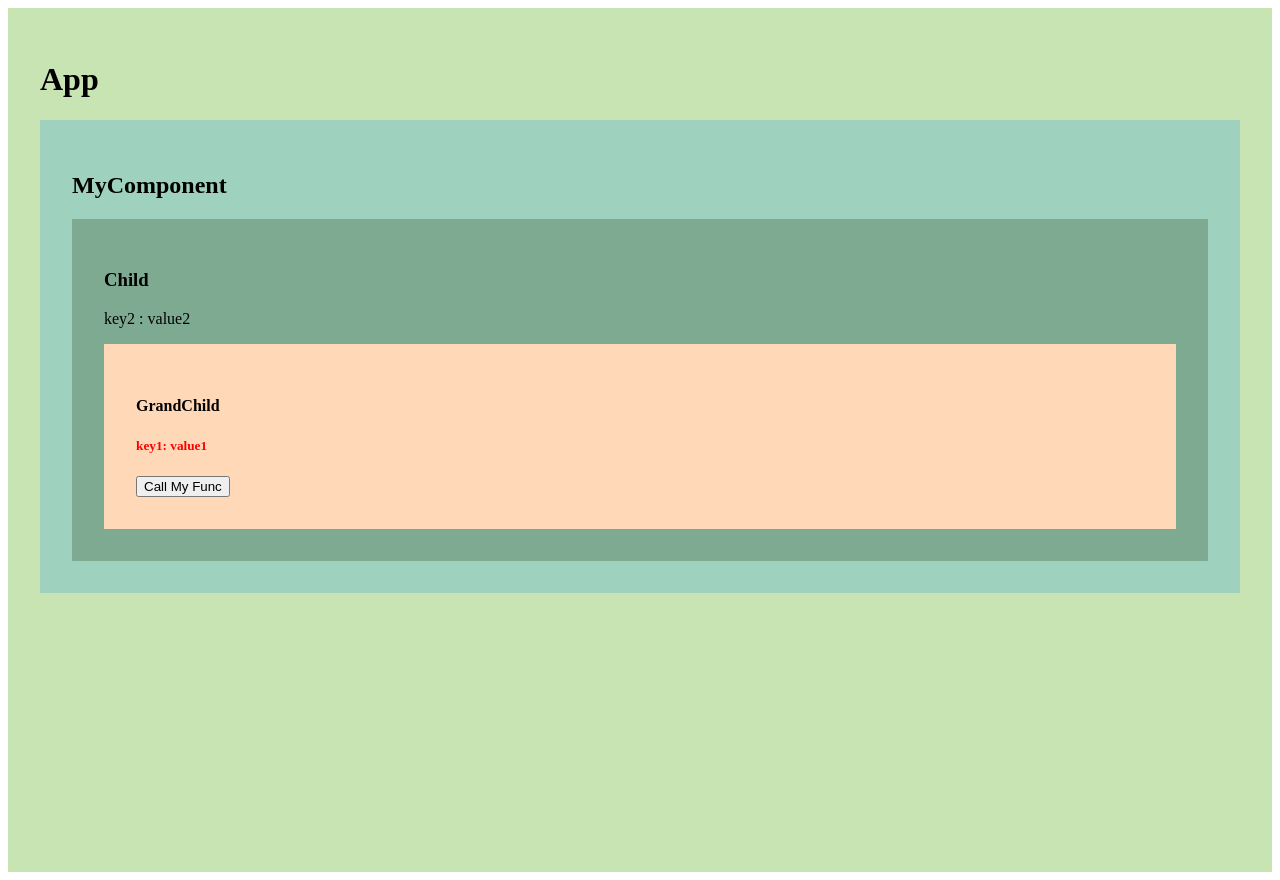
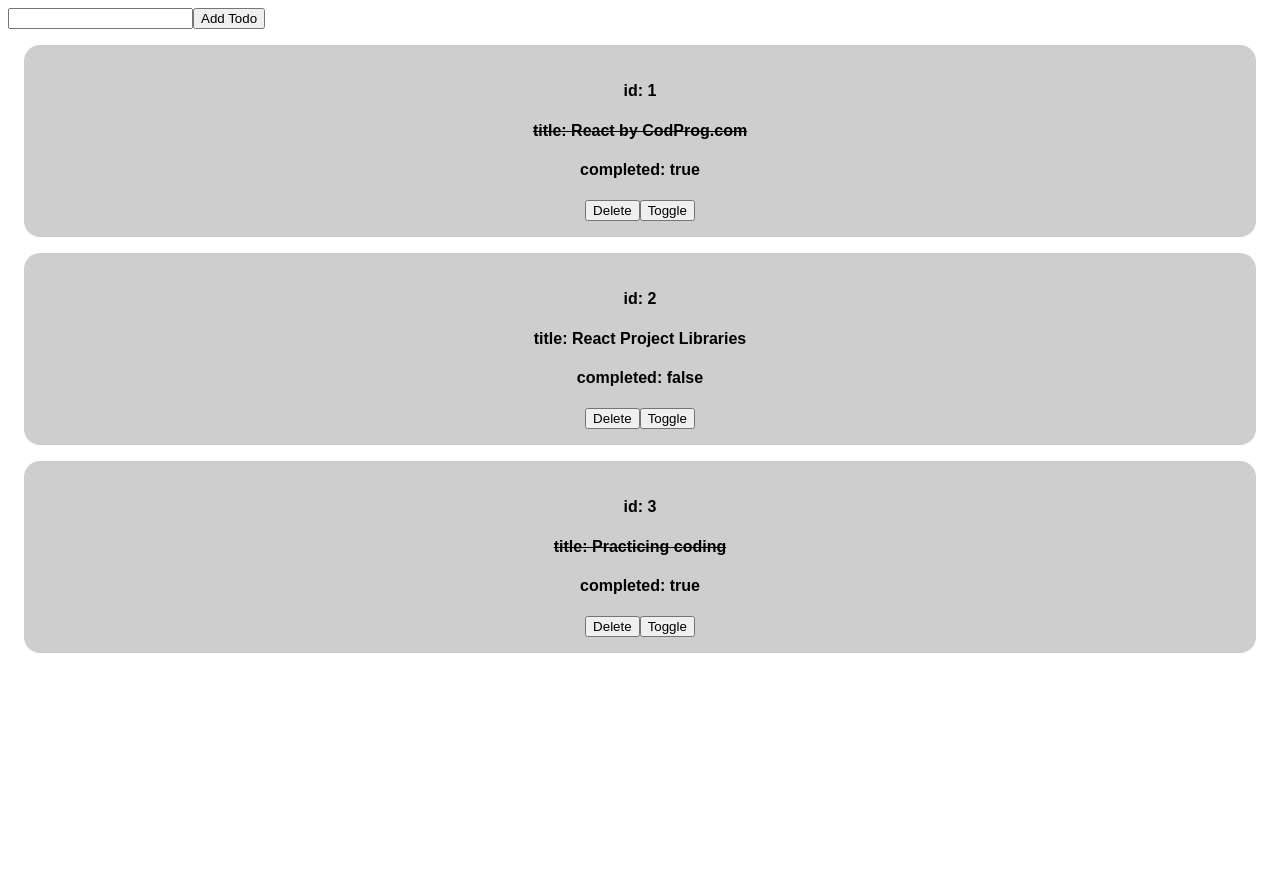
Before and after one commit to dibborah/todo-app-using-reducer, a React (Vite) app: page / in a window 1280 px wide. After the commit the page ends 800 px from the top, so only its background shows below. Built offline with nearby package versions, Linux system fonts and the light colour scheme.

Commit message:
context added in todo-app

```diff
--- a/src/AddTodoForm.jsx
+++ b/src/AddTodoForm.jsx
@@ -1,12 +1,12 @@
 import { useState } from "react";
-import { v4 as uuid } from "uuid";
-
-const AddTodoForm = ({ dispatch }) => {
+import { MyContext } from "./App";
+const AddTodoForm = () => {
   const [title, setTitle] = useState("");
+  const { dispatch } = MyContext();
   const handleAddTodo = (e) => {
     e.preventDefault();
-    if(title.trim().length === 0){
-      alert("Please Enter something!!!")
+    if (title.trim().length === 0) {
+      alert("Please Enter something!!!");
       return;
     }
     dispatch({
--- a/src/App.jsx
+++ b/src/App.jsx
@@ -1,35 +1,45 @@
-import MyComponent from "./MyComponent";
+import { useContext, useReducer } from "react";
+import Todos from "./Todos";
+import AddTodoForm from "./AddTodoForm";
+import { createContext } from "react";
 
-// prop drilling se bachne ne ke liya hum context api ka use karte hain
-
-// prop drilling to pass data
-// Through props data in react is always passed from PARENT to CHILD
-
-// ---- CONTEXT WRAPPER --------
-
-// COMPONENTS
-
-// PARENT
-//     |
-//    🔻
-// CHILD
-//     |
-//    🔻
-// GRAND-CHILD
-
-// ---- CONTEXT WRAPPER --------
-
-// export const MyAppContext = createContext();
-
-const App = () => {
-  return (
-    <div
-      style={{ padding: "2rem", backgroundColor: "#C8E4B2", height: "100vh" }}
-    >
-      <h1>App</h1>
-      <MyComponent />
-    </div>
-  );
+const reducer = (todos, action) => {
+  if (action.type === "DELETE_TODO") {
+    return todos.filter((todo) => todo.id !== action.payload.id);
+  } else if (action.type === "ADD_TODO") {
+    return [...todos, action.payload.newTodo];
+  } else if (action.type === "TOGGLE_COMPLETED") {
+    return todos.map((todo) => {
+      if (todo.id === action.payload.id) {
+        return { ...todo, completed: !todo.completed };
+      } else {
+        return todo;
+      }
+    });
+  }
+  return todos;
 };
 
+const initialTodos = [
+  { id: "1", title: "React by CodProg.com", completed: true },
+  { id: "2", title: "React Project Libraries", completed: false },
+  { id: "3", title: "Practicing coding", completed: true },
+];
+
+const TodoContext = createContext();
+
+function App() {
+  const [todos, dispatch] = useReducer(reducer, initialTodos);
+  return (
+    <TodoContext.Provider value={{todos, dispatch}}>
+      <AddTodoForm />
+      <Todos />
+    </TodoContext.Provider>
+  );
+}
+
+export const MyContext = () => {
+  return useContext(TodoContext);
+}
+
 export default App;
--- a/src/Child.jsx
+++ b/src/Child.jsx
@@ -1,6 +1,6 @@
 import GrandChild from "./GrandChild";
 import { useContext } from "react";
-import  {MyAppContext}  from "./main";
+import  {MyAppContext}  from "./mainEarlier";
 
 const Child = () => {
   const {key2} = useContext(MyAppContext);
--- a/src/GrandChild.jsx
+++ b/src/GrandChild.jsx
@@ -1,5 +1,5 @@
 import { useContext } from "react";
-import  {MyAppContext}  from "./main";
+import  {MyAppContext}  from "./mainEarlier";
 
 const GrandChild = () => {
   const { key1, someFunction }  = useContext(MyAppContext);
--- a/src/Todo.jsx
+++ b/src/Todo.jsx
@@ -1,4 +1,7 @@
-const Todo = ({ id, title, completed, dispatch }) => {
+import { MyContext } from "./App";
+
+const Todo = ({ id, title, completed }) => {
+  const { dispatch } = MyContext();
   const handleDeleteTodo = () => {
     dispatch({
       type: "DELETE_TODO",
@@ -23,7 +26,9 @@ const Todo = ({ id, title, completed, dispatch }) => {
       }}
     >
       <h4>id: {id}</h4>
-      <h4 style={{textDecoration: completed ? "line-through" : "solid"}}>title: {title}</h4>
+      <h4 style={{ textDecoration: completed ? "line-through" : "solid" }}>
+        title: {title}
+      </h4>
       {/* Remember boolean values never gets printed. Based on that we have to print Strings or other values */}
       <h4>completed: {completed ? "true" : "false"}</h4>
       <button onClick={handleDeleteTodo}>Delete</button>
--- a/src/Todos.jsx
+++ b/src/Todos.jsx
@@ -1,10 +1,12 @@
 import Todo from "./Todo";
+import { MyContext } from "./App";
 
-const Todos = ({ todos, dispatch }) => {
+const Todos = () => {
+  const {todos} = MyContext();
   return (
     <div>
       {todos.map((todo) => (
-        <Todo {...todo} key={todo.id} dispatch={dispatch}/>
+        <Todo {...todo} key={todo.id}/>
       ))}
     </div>
   );
--- a/src/main.jsx
+++ b/src/main.jsx
@@ -1,21 +1,5 @@
-import React, { createContext } from "react";
-import ReactDOM from "react-dom/client";
-import App from "./App.jsx";
-const myFunc = () => {
-  console.log("Calling myFunc");
-};
-export const MyAppContext = createContext();
-ReactDOM.createRoot(document.getElementById("root")).render(
-  <MyAppContext.Provider
-    value={{
-      key1: "value1",
-      key2: "value2",
-      someFunction: myFunc,
-    }}
-  >
-    <App />
-  </MyAppContext.Provider>
-);
+import React from "react";
+import { createRoot } from "react-dom/client";
+import App from "./App";
 
-// export default MyAppContext;
-// export {MyAppContext}
+createRoot(document.getElementById("root")).render(<App />);
```
Also changed, not shown: src/AppEarlier.jsx (added, +35 -0 lines), src/mainEarlier.jsx (added, +21 -0 lines).
